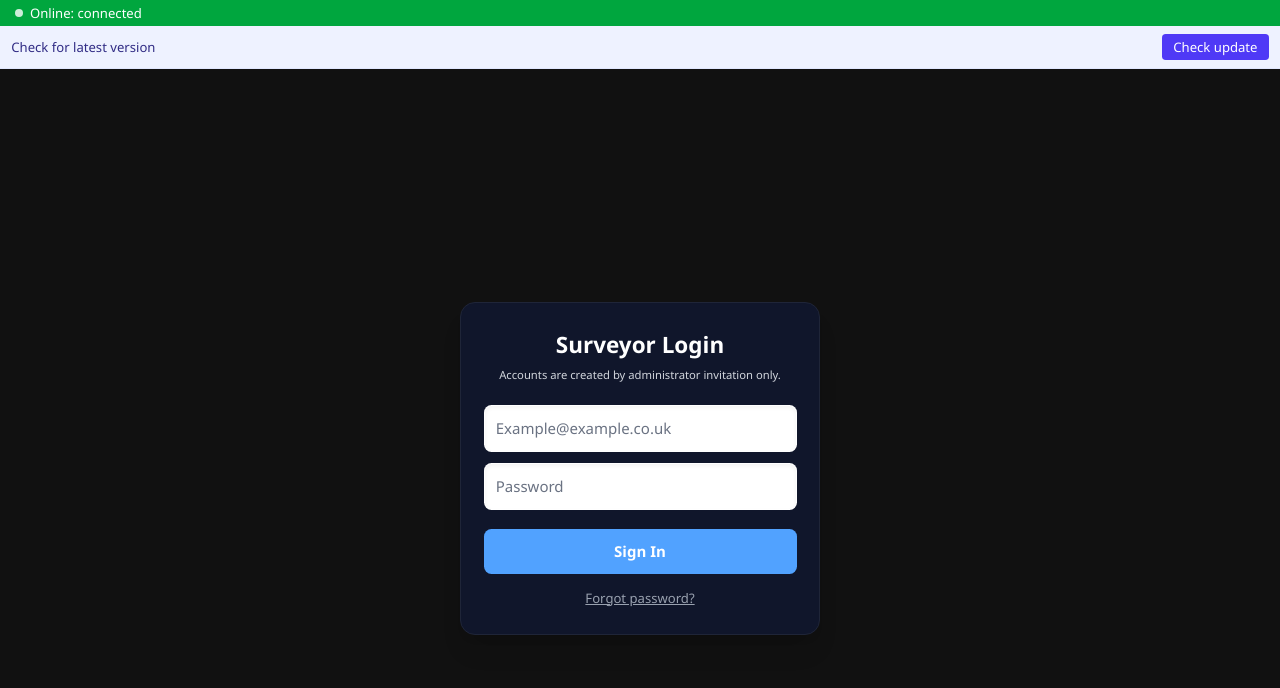
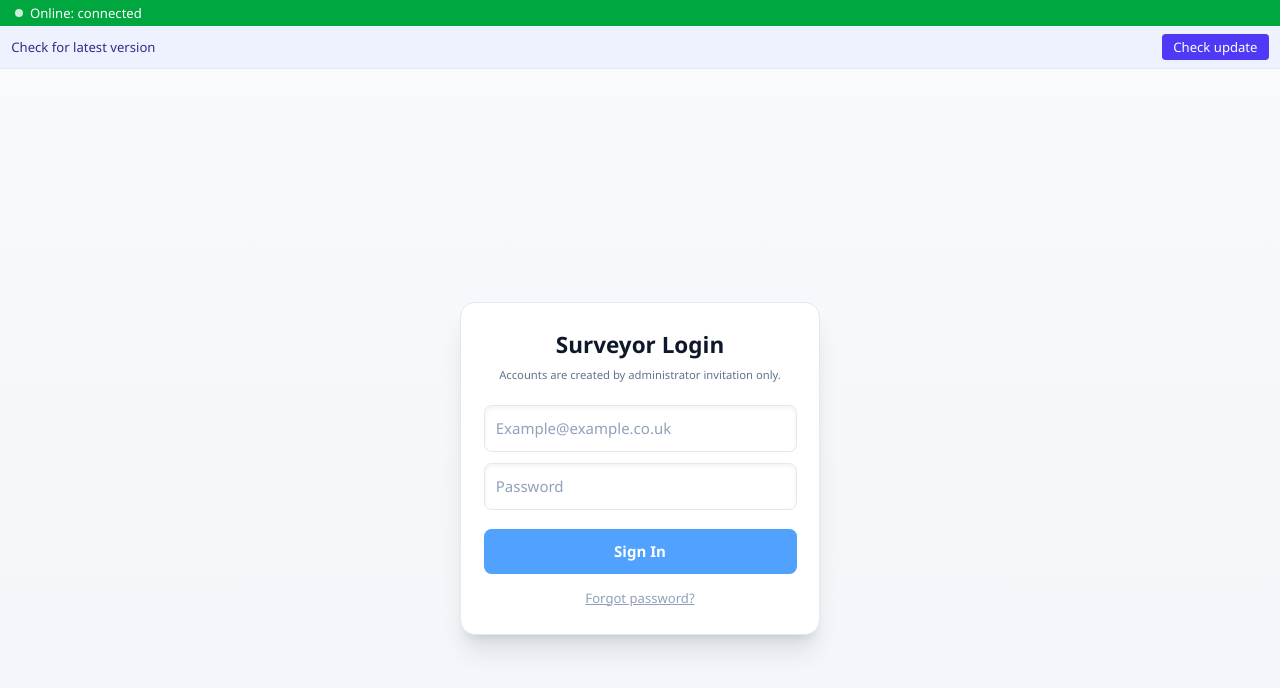
Before and after one commit to Bodders07/InoSurv-Manholes, a Next.js app: page /auth in a window 1280 px wide. Shown: the top 688 px of the page. Built offline with nearby package versions, Linux system fonts and the light colour scheme; no server answers.

Commit message:
Refresh auth UI colors for light/dark modes

```diff
--- a/src/app/auth/page.tsx
+++ b/src/app/auth/page.tsx
@@ -65,10 +65,10 @@ export default function AuthPage() {
   }
 
   return (
-    <div className="min-h-screen w-full bg-[#111111] flex items-center justify-center p-4">
-      <div className="w-full max-w-sm rounded-2xl border border-[#1f2538] bg-[#10162b] px-6 py-7 text-white shadow-xl">
-        <h1 className="text-2xl font-bold mb-2 text-center text-white">Surveyor Login</h1>
-        <p className="text-xs text-gray-300 mb-6 text-center">
+    <div className="min-h-screen w-full bg-gradient-to-b from-slate-50 to-slate-100 theme-dark:from-gray-950 theme-dark:to-gray-900 flex items-center justify-center p-4">
+      <div className="w-full max-w-sm rounded-2xl border border-slate-200 theme-dark:border-slate-800 bg-white theme-dark:bg-[#0f1626] px-6 py-7 text-slate-900 theme-dark:text-slate-100 shadow-xl">
+        <h1 className="text-2xl font-bold mb-2 text-center">Surveyor Login</h1>
+        <p className="text-xs text-slate-500 theme-dark:text-slate-300 mb-6 text-center">
           Accounts are created by administrator invitation only.
         </p>
         <input
@@ -76,14 +76,14 @@ export default function AuthPage() {
           placeholder={defaultEmail}
           value={email}
           onChange={(e) => setEmail(e.target.value)}
-          className="w-full border border-transparent rounded-lg p-3 mb-3 bg-white text-gray-900 placeholder:text-gray-500 shadow-inner"
+          className="w-full border border-slate-200 theme-dark:border-slate-700 rounded-lg p-3 mb-3 bg-white theme-dark:bg-[#0e121a] text-slate-900 theme-dark:text-slate-100 placeholder:text-slate-400 theme-dark:placeholder:text-slate-500 shadow-inner"
         />
         <input
           type="password"
           placeholder="Password"
           value={password}
           onChange={(e) => setPassword(e.target.value)}
-          className="w-full border border-transparent rounded-lg p-3 mb-5 bg-white text-gray-900 placeholder:text-gray-500 shadow-inner"
+          className="w-full border border-slate-200 theme-dark:border-slate-700 rounded-lg p-3 mb-5 bg-white theme-dark:bg-[#0e121a] text-slate-900 theme-dark:text-slate-100 placeholder:text-slate-400 theme-dark:placeholder:text-slate-500 shadow-inner"
         />
         <button
           onClick={signInWithPassword}
@@ -97,13 +97,13 @@ export default function AuthPage() {
           <button
             onClick={sendPasswordReset}
             disabled={!email || resetting}
-            className={`underline ${!email || resetting ? 'text-gray-400 cursor-not-allowed' : 'text-blue-300 hover:text-blue-100'}`}
+            className={`underline ${!email || resetting ? 'text-slate-400 cursor-not-allowed' : 'text-blue-600 theme-dark:text-blue-300 hover:text-blue-500 theme-dark:hover:text-blue-200'}`}
           >
             {resetting ? 'Sending reset…' : 'Forgot password?'}
           </button>
         </div>
 
-        {message && <p className="mt-4 text-center text-sm">{message}</p>}
+        {message && <p className="mt-4 text-center text-sm text-red-500 theme-dark:text-red-300">{message}</p>}
       </div>
     </div>
   )
--- a/src/app/auth/reset/page.tsx
+++ b/src/app/auth/reset/page.tsx
@@ -65,23 +65,23 @@ export default function ResetPasswordPage() {
   }
 
   return (
-    <div className="flex flex-col items-center justify-center min-h-screen bg-gray-100 p-4">
-      <div className="bg-white p-8 rounded-xl shadow-md w-full max-w-sm">
+    <div className="flex flex-col items-center justify-center min-h-screen bg-gradient-to-b from-slate-50 to-slate-100 theme-dark:from-gray-950 theme-dark:to-gray-900 p-4">
+      <div className="bg-white theme-dark:bg-[#0f1626] border border-slate-200 theme-dark:border-slate-800 p-8 rounded-xl shadow-md w-full max-w-sm text-slate-900 theme-dark:text-slate-100">
         <h1 className="text-2xl font-bold mb-4 text-center">{heading}</h1>
-        {!recovering && <p className="text-sm text-gray-600 mb-4">{subcopy}</p>}
+        {!recovering && <p className="text-sm text-slate-600 theme-dark:text-slate-300 mb-4">{subcopy}</p>}
         <input
           type="password"
           placeholder="New password"
           value={newPassword}
           onChange={(e) => setNewPassword(e.target.value)}
-          className="w-full border border-gray-300 rounded p-2 mb-3"
+          className="w-full border border-slate-200 theme-dark:border-slate-700 rounded p-2 mb-3 bg-white theme-dark:bg-[#0e121a] text-slate-900 theme-dark:text-slate-100 placeholder:text-slate-400 theme-dark:placeholder:text-slate-500"
         />
         <input
           type="password"
           placeholder="Confirm new password"
           value={confirmPassword}
           onChange={(e) => setConfirmPassword(e.target.value)}
-          className="w-full border border-gray-300 rounded p-2 mb-4"
+          className="w-full border border-slate-200 theme-dark:border-slate-700 rounded p-2 mb-4 bg-white theme-dark:bg-[#0e121a] text-slate-900 theme-dark:text-slate-100 placeholder:text-slate-400 theme-dark:placeholder:text-slate-500"
         />
         <button
           onClick={updatePassword}
@@ -90,7 +90,7 @@ export default function ResetPasswordPage() {
         >
           {updating ? (fromInvite ? 'Setting…' : 'Updating…') : (fromInvite ? 'Set Password' : 'Update Password')}
         </button>
-        {message && <p className="mt-4 text-center text-sm">{message}</p>}
+        {message && <p className="mt-4 text-center text-sm text-red-500 theme-dark:text-red-300">{message}</p>}
       </div>
     </div>
   )
```
